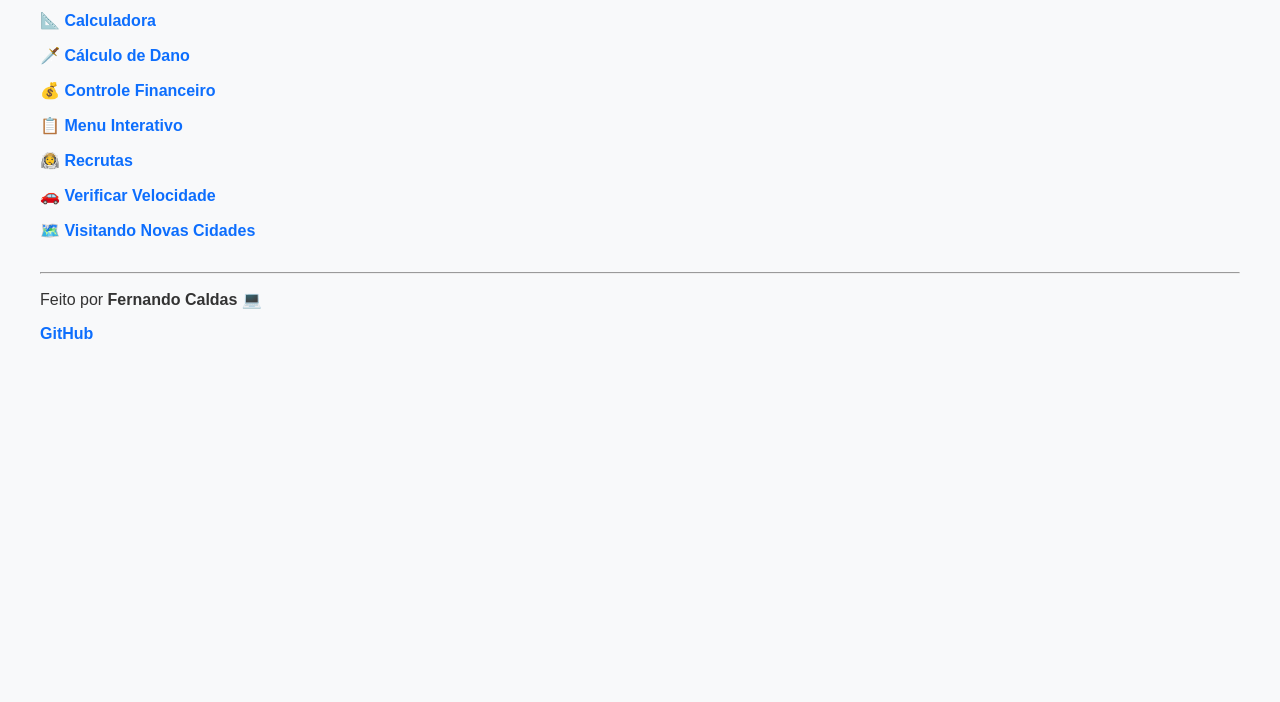
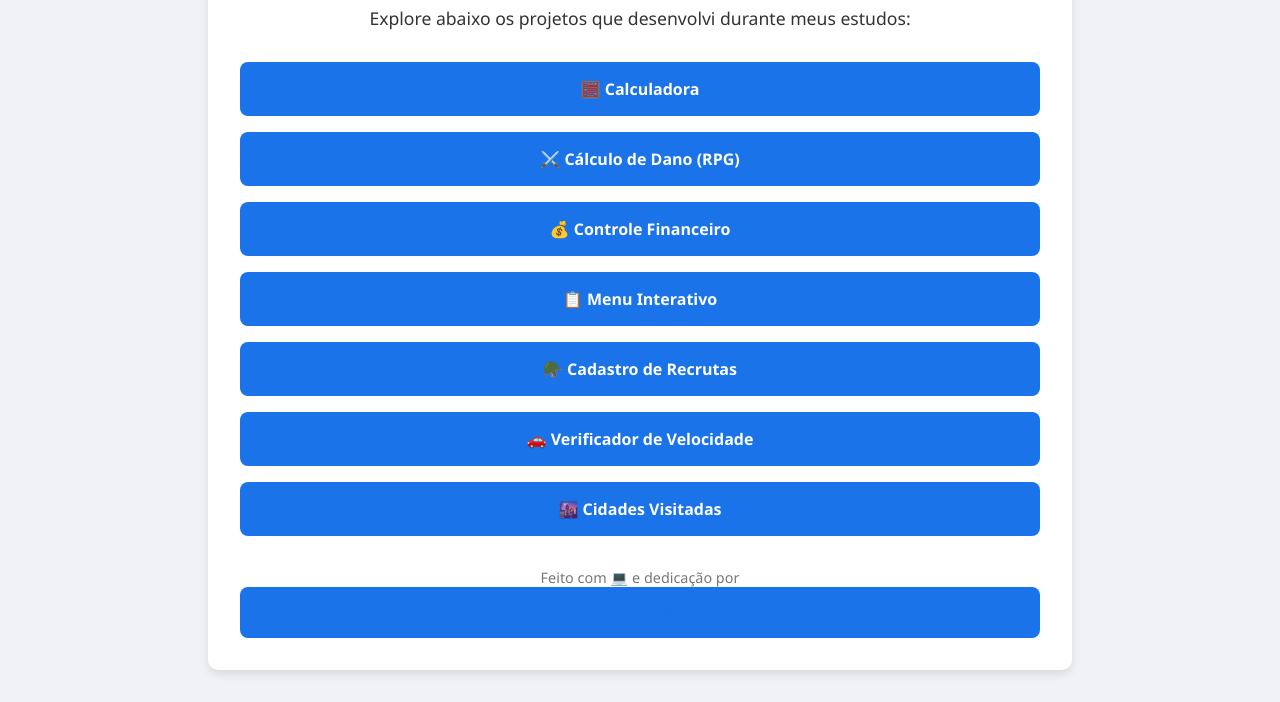
Before and after one commit to FernandoCaldas9/exercicios-html-js, a plain HTML site: page index.html in a window 1280 px wide. Shown: the part 144-846 px from the top of the page. Before the commit the page ends 800 px from the top, so only its background shows below. Drawn offline with Linux system fonts and the light colour scheme.

Commit message:
Update index.html

```diff
--- a/index.html
+++ b/index.html
@@ -3,50 +3,87 @@
 <head>
   <meta charset="UTF-8" />
   <meta name="viewport" content="width=device-width, initial-scale=1.0"/>
-  <title>Exercícios HTML/JS - Fernando Caldas</title>
+  <title>Exercícios de HTML e JavaScript</title>
   <style>
     body {
-      font-family: Arial, sans-serif;
-      background: #f8f9fa;
+      font-family: 'Segoe UI', Tahoma, Geneva, Verdana, sans-serif;
+      background: #f0f2f5;
+      margin: 0;
+      padding: 2rem;
       color: #333;
+    }
+
+    .container {
+      max-width: 800px;
+      margin: auto;
+      background: #fff;
       padding: 2rem;
+      border-radius: 10px;
+      box-shadow: 0 4px 10px rgba(0,0,0,0.1);
     }
+
     h1 {
-      color: #0d6efd;
+      color: #1a73e8;
+      text-align: center;
     }
+
+    p {
+      text-align: center;
+      font-size: 1.1rem;
+      margin-bottom: 2rem;
+    }
+
     ul {
       list-style: none;
       padding: 0;
     }
+
     li {
-      margin: 1rem 0;
+      margin-bottom: 1rem;
     }
+
     a {
+      display: block;
       text-decoration: none;
-      color: #0d6efd;
+      background: #1a73e8;
+      color: #fff;
+      padding: 1rem;
+      border-radius: 8px;
+      transition: background 0.3s ease;
       font-weight: bold;
+      text-align: center;
     }
+
     a:hover {
-      text-decoration: underline;
+      background: #0c5ace;
+    }
+
+    footer {
+      text-align: center;
+      margin-top: 2rem;
+      font-size: 0.9rem;
+      color: #777;
     }
   </style>
 </head>
 <body>
-  <h1>📚 Exercícios de HTML e JavaScript</h1>
-  <p>Selecione um exercício para abrir:</p>
-  <ul>
-    <li><a href="./exercicio-html-js-calculadora/index.html">📐 Calculadora</a></li>
-    <li><a href="./exercicio-html-js-calculo-de-dano/calculo-de-dano/dano.html">🗡️ Cálculo de Dano</a></li>
-    <li><a href="./exercicio-html-js-controle-financeiro/financas.html">💰 Controle Financeiro</a></li>
-    <li><a href="./exercicio-html-js-menu-interativo/menu.html">📋 Menu Interativo</a></li>
-    <li><a href="./exercicio-html-js-recrutas/index.html">👨‍🚀 Recrutas</a></li>
-    <li><a href="./exercicio-html-js-velocidade/velocidade/velocidade.html">🚗 Verificar Velocidade</a></li>
-    <li><a href="./exercicio-html-js-visitando-novas-cidades/cidades.html">🗺️ Visitando Novas Cidades</a></li>
-  </ul>
-  <footer style="margin-top: 2rem;">
-    <hr>
-    <p>Feito por <strong>Fernando Caldas</strong> 💻</p>
-    <p><a href="https://github.com/FernandoCaldas9">GitHub</a></p>
-  </footer>
+  <div class="container">
+    <h1>📚 Exercícios de HTML & JavaScript</h1>
+    <p>Explore abaixo os projetos que desenvolvi durante meus estudos:</p>
+
+    <ul>
+      <li><a href="exercicio-html-js-calculadora/index.html">🧮 Calculadora</a></li>
+      <li><a href="exercicio-html-js-calculo-de-dano/calculo-de-dano/dano.html">⚔️ Cálculo de Dano (RPG)</a></li>
+      <li><a href="exercicio-html-js-controle-financeiro/financas.html">💰 Controle Financeiro</a></li>
+      <li><a href="exercicio-html-js-menu-interativo/menu.html">📋 Menu Interativo</a></li>
+      <li><a href="exercicio-html-js-recrutas/index.html">🪖 Cadastro de Recrutas</a></li>
+      <li><a href="exercicio-html-js-velocidade/velocidade/velocidade.html">🚗 Verificador de Velocidade</a></li>
+      <li><a href="exercicio-html-js-visitando-novas-cidades/cidades.html">🌆 Cidades Visitadas</a></li>
+    </ul>
+
+    <footer>
+      Feito com 💻 e dedicação por <a href="https://github.com/FernandoCaldas9" target="_blank" style="color:#1a73e8;">Fernando Caldas</a>
+    </footer>
+  </div>
 </body>
 </html>
```
